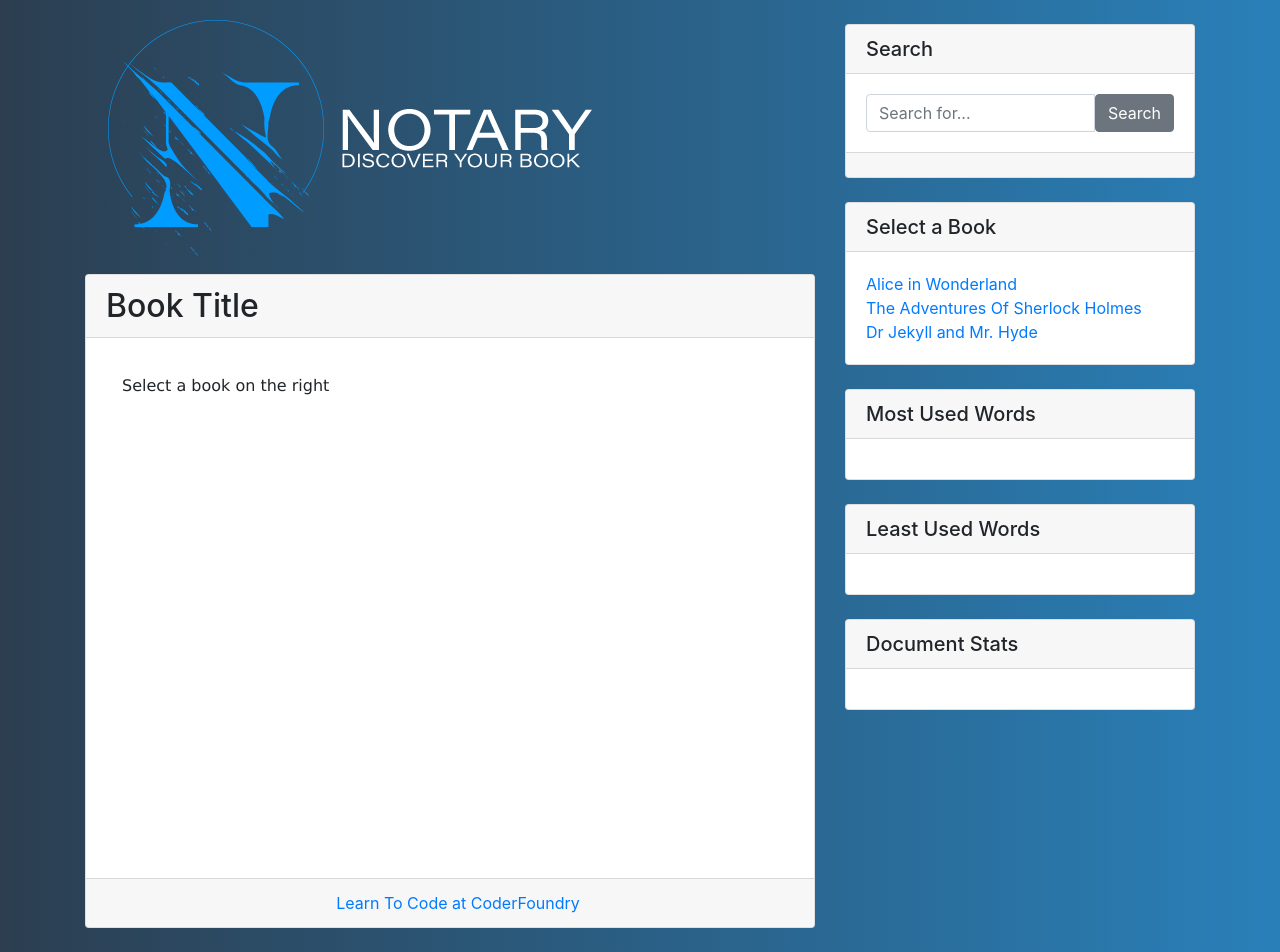
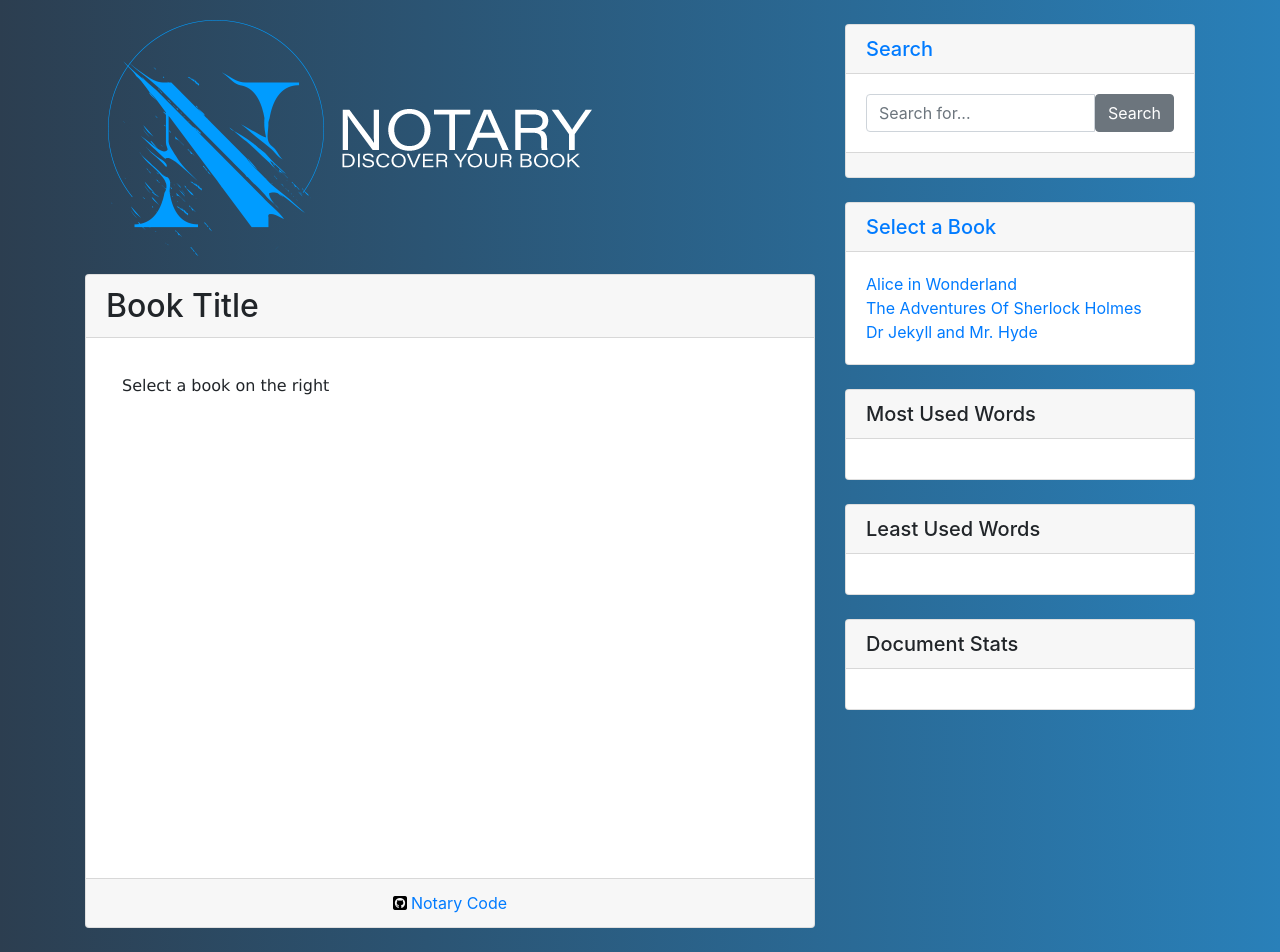
Before and after one commit to jmeegan2/Notary-Book-Reader-App, a website: page index.html in a window 1280 px wide. Drawn offline with nearby package versions, Linux system fonts and the light colour scheme.

Commit message:
add icon that takes the user to my github repo

```diff
--- a/index.html
+++ b/index.html
@@ -29,10 +29,11 @@
                         </div>
                     </div>
                     <div class="card-footer text-muted d-flex justify-content-center">
-
-                    </span></a><span class="mx-2"></span><a href="https://CoderFoundry.com"
-                            target="_blank">Learn To Code at
-                            CoderFoundry</a>
+                        <a
+                            href="https://github.com/jmeegan2/Notary-Book-Reader-App" target="_blank">
+                            <i class="fab fa-github-square" aria-hidden="true" style="color:black"></i><span
+                                class="ml-1">Notary
+                                Code</span>
                     </div>
                 </div>
             </div>
```
